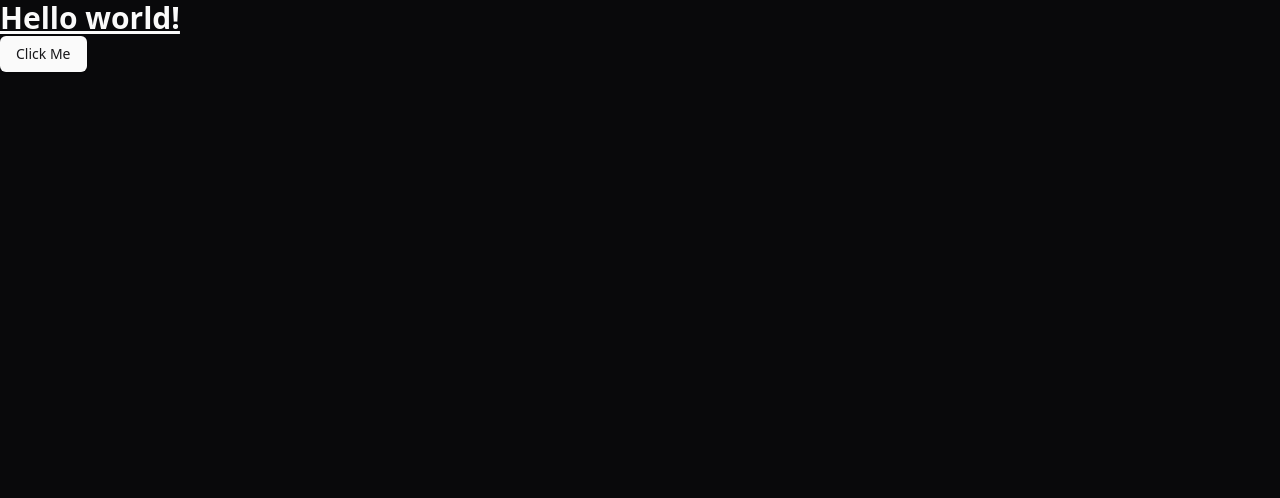
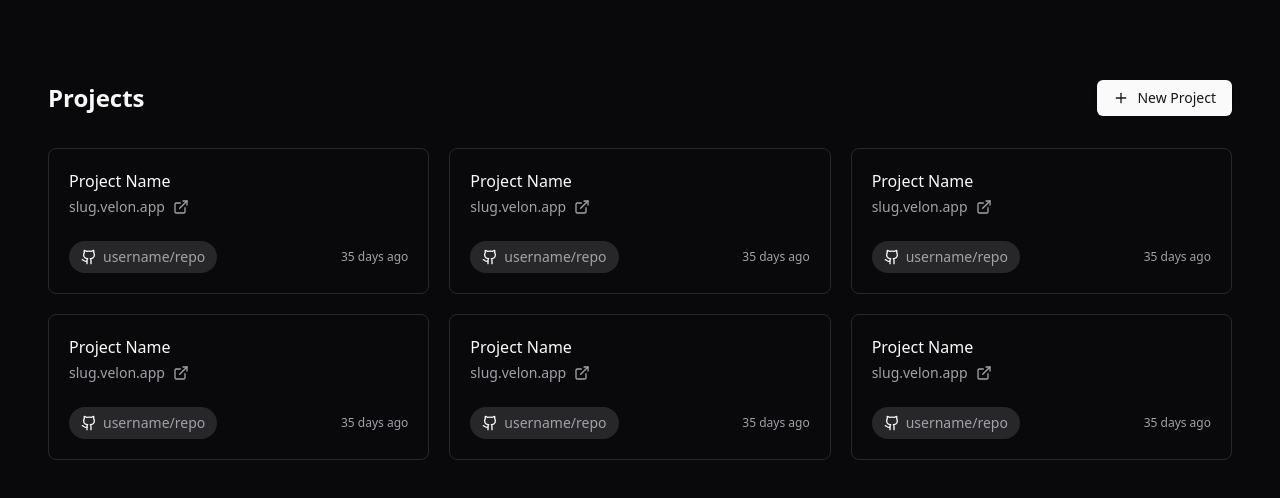
Before and after one commit to shaqeebakhtar/velon, a React (Vite) app in the folder web/: page /projects in a window 1280 px wide. Shown: the top 498 px of the page. Built offline with nearby package versions, Linux system fonts and the light colour scheme.

Commit message:
add projects page with project cards

```diff
--- a/web/package.json
+++ b/web/package.json
@@ -16,6 +16,7 @@
     "lucide-react": "^0.469.0",
     "react": "^18.3.1",
     "react-dom": "^18.3.1",
+    "react-router": "^7.1.1",
     "tailwind-merge": "^2.6.0",
     "tailwindcss-animate": "^1.0.7"
   },
--- a/web/src/App.tsx
+++ b/web/src/App.tsx
@@ -1,11 +1,17 @@
-import { Button } from './components/ui/button';
+import { BrowserRouter as Router, Routes, Route } from 'react-router';
+import Projects from './components/projects';
 
 function App() {
   return (
-    <>
-      <h1 className="text-3xl font-bold underline">Hello world!</h1>
-      <Button>Click Me</Button>
-    </>
+    <Router>
+      <Routes>
+        <Route path="projects">
+          <Route index element={<Projects />} />
+          <Route path=":name" element={<>name</>} />
+          <Route path="new" element={<>new</>} />
+        </Route>
+      </Routes>
+    </Router>
   );
 }
 
--- /dev/null
+++ b/web/src/components/projects/index.tsx
@@ -0,0 +1,29 @@
+import { cn } from '@/lib/utils';
+import { PlusIcon } from 'lucide-react';
+import { Link } from 'react-router';
+import { buttonVariants } from '../ui/button';
+import ProjectCard from './project-card';
+
+function Projects() {
+  return (
+    <main className="min-h-screen max-w-screen-xl mx-auto px-3 lg:px-12 py-20 space-y-8">
+      <div className="w-full flex items-center justify-between">
+        <h3 className="text-2xl font-semibold">Projects</h3>
+        <Link to={'/projects/new'} className={cn(buttonVariants())}>
+          <PlusIcon />
+          New Project
+        </Link>
+      </div>
+      <div className="w-full grid gap-5 grid-cols-1 sm:grid-cols-2 lg:grid-cols-3">
+        <ProjectCard />
+        <ProjectCard />
+        <ProjectCard />
+        <ProjectCard />
+        <ProjectCard />
+        <ProjectCard />
+      </div>
+    </main>
+  );
+}
+
+export default Projects;
--- /dev/null
+++ b/web/src/components/projects/project-card.tsx
@@ -0,0 +1,38 @@
+import { ExternalLink, GithubIcon } from 'lucide-react';
+import { Link } from 'react-router';
+
+function ProjectCard() {
+  return (
+    <div className="relative border rounded-lg p-5">
+      <Link
+        aria-label="Open project"
+        to={'/'}
+        className="absolute inset-0 z-10"
+      ></Link>
+      <div className="space-y-1">
+        <h4 className="font-medium">Project Name</h4>
+        <Link
+          to={`/projects/project-name`}
+          target="_blank"
+          className="flex items-center gap-2 text-muted-foreground text-sm hover:underline w-max relative z-20"
+        >
+          slug.velon.app
+          <ExternalLink className="size-4" />
+        </Link>
+      </div>
+      <div className="w-full flex items-center justify-between gap-4 mt-6">
+        <Link
+          to={`/projects/project-name`}
+          target="_blank"
+          className="max-w-52 bg-muted px-3 py-1.5 rounded-full flex items-center gap-1.5 text-muted-foreground font-medium hover:bg-muted/80 hover:text-foreground transition-all relative z-20"
+        >
+          <GithubIcon className="size-4 text-foreground" />
+          <span className="text-sm truncate">username/repo</span>
+        </Link>
+        <div className="text-xs text-muted-foreground">35 days ago</div>
+      </div>
+    </div>
+  );
+}
+
+export default ProjectCard;
```
Also changed, not shown: 1 other file (tests, documents, lock files or other folders).
